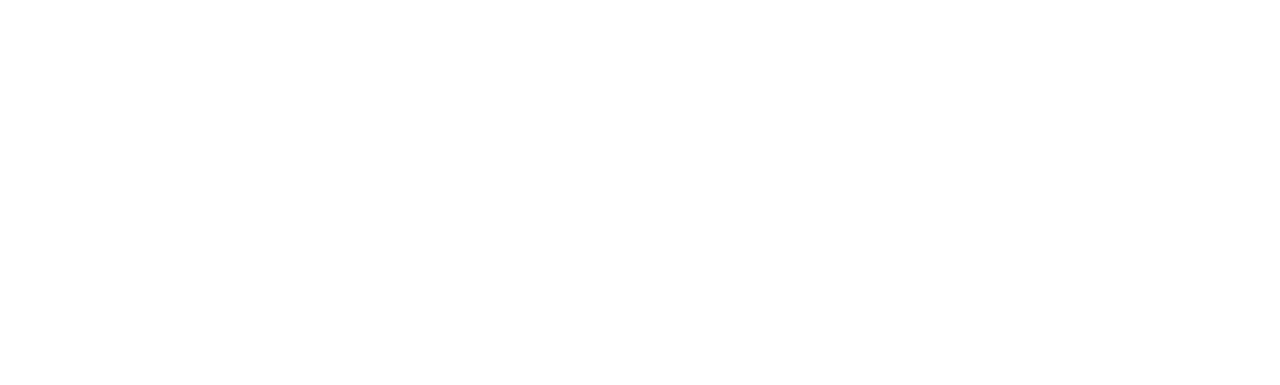
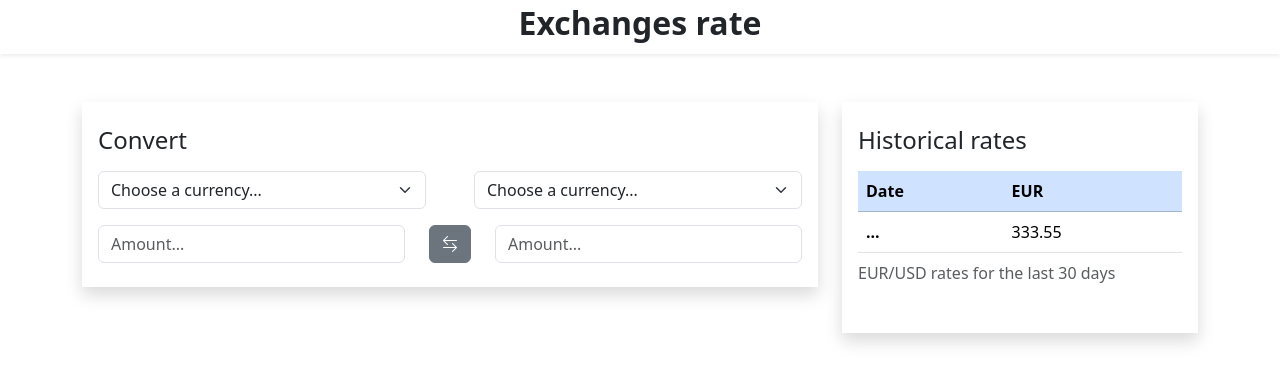
Before and after one commit to MalconH/exchange-rates-web, a website: page index.html in a window 1280 px wide. Drawn offline with nearby package versions, Linux system fonts and the light colour scheme.

Commit message:
Add basic website interface & structure

```diff
--- a/index.html
+++ b/index.html
@@ -11,7 +11,77 @@
 </head>
 
 <body>
+  <header class="shadow-sm p-1">
+    <h1 class="text-center fs-2 fw-bold">Exchanges rate</h1>
+  </header>
+  <main class="py-5">
+    <div class="container">
+      <div class="row gx-4">
+        <div class="col-md-8">
+          <div class="px-3 py-4 shadow">
+            <h2 class="fs-4 mb-3">Convert</h2>
+            <form action="#">
+              <div class="row mb-3">
+                <div class="col">
+                  <select class="form-select" name="currency-1" id="currency-1" aria-label="Choose the 1st currency">
+                    <option value="0">Choose a currency...</option>
+                  </select>
+                </div>
+                <div class="col-auto"></div>
+                <div class="col">
+                  <select class="form-select" name="currency-1" id="currency-2" aria-label="Choose the 2nd currency">
+                    <option value="0">Choose a currency...</option>
+                  </select>
+                </div>
+              </div>
 
+              <div class="row align-items-center">
+                <div class="col">
+                  <input class="form-control" type="text" inputmode="numeric" name="amount-1" id="amount-1"
+                    aria-label="Amount" placeholder="Amount...">
+                </div>
+                <div class="col-auto">
+                  <button type="button" class="btn btn-secondary">
+                    <i class="bi bi-arrow-left-right"></i>
+                  </button>
+                </div>
+                <div class="col">
+                  <input class="form-control" type="text" inputmode="numeric" name="amount-2" id="amount-2"
+                    aria-label="Amount" placeholder="Amount...">
+                </div>
+              </div>
+            </form>
+          </div>
+        </div>
+
+        <div class="col-md-4">
+          <div class="px-3 py-4 shadow">
+            <h2 class="fs-4 mb-3">Historical rates</h2>
+            <table class="table table-hover">
+              <caption><span class="main-currency">EUR</span>/<span class="secondary-currency">USD</span> rates for the
+                last 30 days</caption>
+              <thead>
+                <tr class="table-primary">
+                  <th scope="col">Date</th>
+                  <th scope="col"><span class="main-currency">EUR</span></th>
+                </tr>
+              </thead>
+              <tbody>
+                <tr>
+                  <th class="rates-date" scope="row">...</th>
+                  <td class="rate">333.55</td>
+                </tr>
+              </tbody>
+            </table>
+          </div>
+
+        </div>
+      </div>
+    </div>
+  </main>
+  <footer></footer>
+
+  <script src="node_modules/bootstrap/dist/js/bootstrap.min.js"></script>
   <script src="src/index.js"></script>
 </body>
 
```
